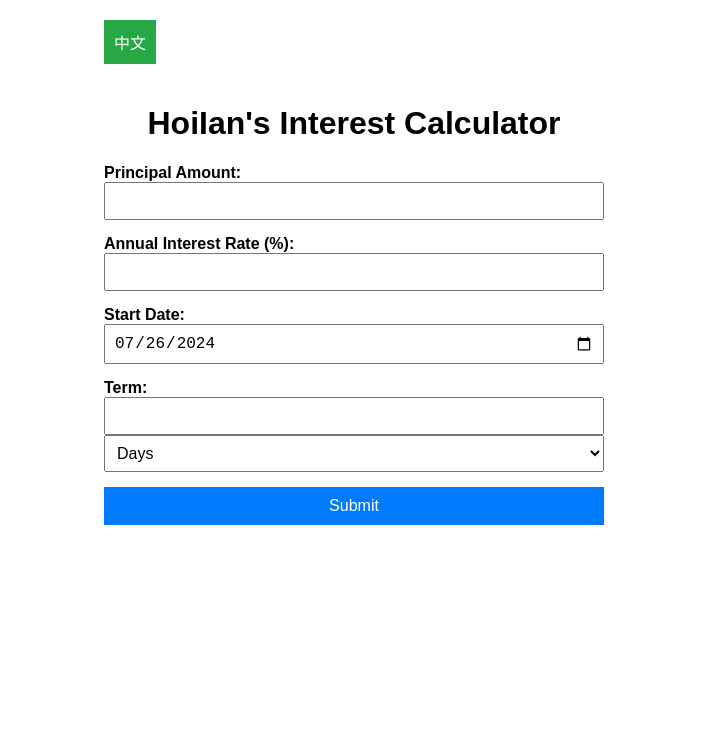
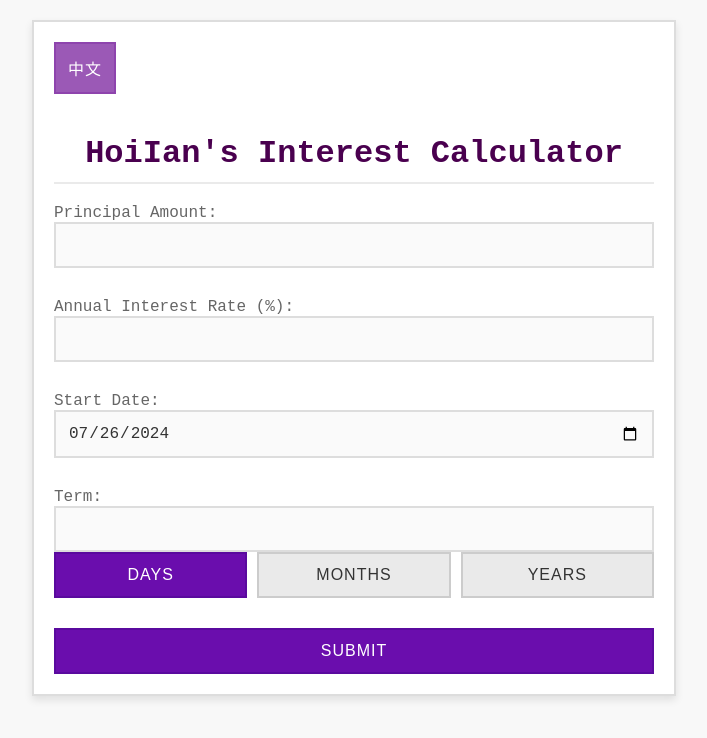
Before and after one commit to hoiian/interest-calculator, a React (Create React App) app: page / in a window 1280 px wide. Shown: the top 738 px of the page, without its empty margins (286-993 px from the left). Built offline with nearby package versions, Linux system fonts and the light colour scheme.

Commit message:
update css

```diff
--- a/src/InterestCalculator.js
+++ b/src/InterestCalculator.js
@@ -6,7 +6,7 @@ const InterestCalculator = () => {
     const { language, translations, toggleLanguage } = useContext(LanguageContext);
     const t = translations[language];
 
-  // State variables for form inputs and results
+    // State variables
     const [principal, setPrincipal] = useState('');
     const [rate, setRate] = useState('');
     const [startDate, setStartDate] = useState(new Date().toISOString().split('T')[0]); // Default to today
@@ -19,7 +19,6 @@ const InterestCalculator = () => {
     const handleSubmit = (e) => {
       e.preventDefault();
 
-    // Parse input values
       const principalAmount = parseFloat(principal);
       const annualRate = parseFloat(rate) / 100;
       const termValue = parseInt(term);
@@ -29,7 +28,6 @@ const InterestCalculator = () => {
         return;
       }
 
-    // Calculate the end date based on the term and start date
       const start = new Date(startDate);
       let end;
 
@@ -49,10 +47,13 @@ const InterestCalculator = () => {
 
       setEndDate(end.toISOString().split('T')[0]);
 
-    // Calculate the interest amount
       const timeInYears = termUnit === 'days' ? termValue / 365 : termUnit === 'months' ? termValue / 12 : termValue;
       const interestAmount = principalAmount * annualRate * timeInYears;
       setInterest(interestAmount.toFixed(2));
+    };
+
+    const handleTermUnitChange = (unit) => {
+      setTermUnit(unit);
     };
 
   return (
@@ -92,6 +93,7 @@ const InterestCalculator = () => {
           />
           {/* <span> (Today)</span> */}
         </label>
+
  <label>
           <span>{t.term}:</span>
           <input
@@ -101,16 +103,31 @@ const InterestCalculator = () => {
             onChange={(e) => setTerm(e.target.value)}
             required
           />
-          <select
-            name="termUnit"
-            value={termUnit}
-            onChange={(e) => setTermUnit(e.target.value)}
+          <div className="tab-buttons">
+            <button
+              type="button"
+              className={`tab-button ${termUnit === 'days' ? 'active' : ''}`}
+              onClick={() => handleTermUnitChange('days')}
             >
-            <option value="days">Days</option>
-            <option value="months">Months</option>
-            <option value="years">Years</option>
-          </select>
+              Days
+            </button>
+            <button
+              type="button"
+              className={`tab-button ${termUnit === 'months' ? 'active' : ''}`}
+              onClick={() => handleTermUnitChange('months')}
+            >
+              Months
+            </button>
+            <button
+              type="button"
+              className={`tab-button ${termUnit === 'years' ? 'active' : ''}`}
+              onClick={() => handleTermUnitChange('years')}
+            >
+              Years
+            </button>
+          </div>
         </label>
+
         <button type="submit">{t.submit}</button>
       </form>
       {endDate && (
--- a/src/styles.css
+++ b/src/styles.css
@@ -1,63 +1,113 @@
 /* styles.css */
+body {
+  font-family: 'Courier New', Courier, monospace;
+  background-color: #f8f8f8;
+  color: #333;
+  margin: 0;
+  padding: 0;
+}
+
 .container {
-  width: 84%;
-  max-width: 500px;
-  margin: 0 auto;
+  width: 80%;
+  max-width: 600px;
+  margin: 20px auto;
   padding: 20px;
-  font-family: Arial, sans-serif;
+  border: 2px solid #ddd;
+  background-color: #fff;
+  box-shadow: 0 4px 8px rgba(0, 0, 0, 0.1);
 }
 
 h1 {
   text-align: center;
+  font-size: 2rem;
+  color: #4a004f;
+  margin-bottom: 20px;
+  border-bottom: 2px solid #eaeaea;
+  padding-bottom: 10px;
 }
 
 form {
   display: flex;
   flex-direction: column;
-  gap: 15px;
+  gap: 20px;
 }
 
 label {
   display: flex;
   flex-direction: column;
-  font-weight: bold;
+  font-weight: normal;
+  color: #666;
+  margin-bottom: 10px;
 }
 
 input, select {
-  padding: 8px;
-  font-size: 16px;
+  padding: 12px;
+  font-size: 1rem;
+  border: 2px solid #ddd;
+  background-color: #fafafa;
+  color: #333;
 }
 
 button {
-  padding: 10px;
-  font-size: 16px;
-  background-color: #007bff;
+  padding: 12px;
+  font-size: 1rem;
+  background-color: #6a0dad; /* Purple background */
   color: #fff;
-  border: none;
+  border: 2px solid #5a0a9e; /* Darker purple border */
   cursor: pointer;
+  text-transform: uppercase;
+  letter-spacing: 1px;
 }
 
 button:hover {
-  background-color: #0056b3;
+  background-color: #5a0a9e; /* Darker purple on hover */
+  border-color: #4a0070; /* Even darker purple */
 }
 
 .result {
   margin-top: 20px;
-  padding: 15px;
-  border: 1px solid #ddd;
-  border-radius: 5px;
-  background-color: #f9f9f9;
+  padding: 20px;
+  border: 2px solid #ddd;
+  background-color: #fafafa;
+  color: #333;
 }
 
 .toggle-btn {
   margin-bottom: 20px;
-  padding: 10px;
-  background-color: #28a745;
+  padding: 12px;
+  background-color: #9b59b6; /* Light purple */
   color: #fff;
-  border: none;
+  border: 2px solid #8e44ad; /* Darker purple border */
   cursor: pointer;
+  text-transform: uppercase;
+  letter-spacing: 1px;
 }
 
 .toggle-btn:hover {
-  background-color: #218838;
+  background-color: #8e44ad; /* Darker purple on hover */
+  border-color: #7d3c8b; /* Even darker purple */
 }
+
+.tab-buttons {
+  display: flex;
+  gap: 10px;
+}
+
+.tab-button {
+  padding: 12px;
+  font-size: 1rem;
+  color: #333;
+  background-color: #eaeaea;
+  border: 2px solid #ccc;
+  cursor: pointer;
+  text-transform: uppercase;
+  letter-spacing: 1px;
+  flex: 1;
+  text-align: center;
+}
+
+.tab-button.active {
+  background-color: #6a0dad; /* Purple background */
+  color: #fff;
+  border-color: #5a0a9e; /* Darker purple border */
+}
```
Lines whose indentation alone changed are shown as unchanged.
